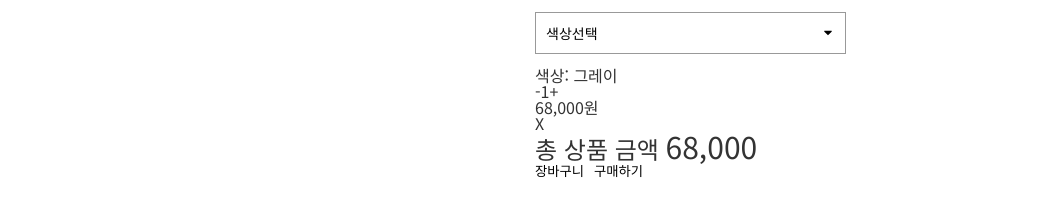
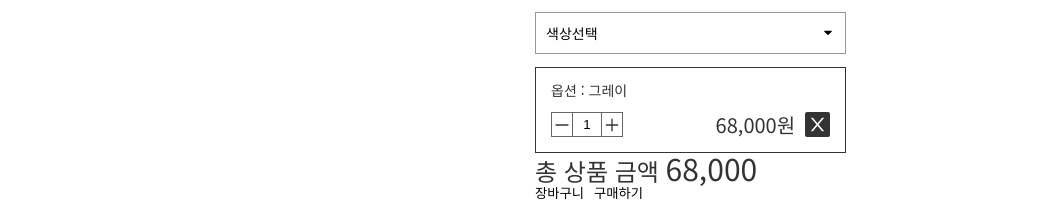
Before and after one commit to Develing1991/dev-shop, a Next.js app: page /products/productDetail in a window 1280 px wide. Shown: the part 619-820 px from the top of the page, without its empty margins (115-1164 px from the left). Built offline with nearby package versions, Linux system fonts and the light colour scheme.

Commit message:
selected option 추가

```diff
--- a/pages/products/productDetail/index.tsx
+++ b/pages/products/productDetail/index.tsx
@@ -1,4 +1,5 @@
 import DropDownMenu from "@/src/pages/products/productDetail/components/DropDownMenu";
+import SelectedOption from "@/src/pages/products/productDetail/components/SelectedOption";
 import * as S from "@/src/pages/products/productDetail/ProductDetailPage.styles";
 import { useState } from "react";
 export default function ProductDetailPage() {
@@ -87,14 +88,7 @@ export default function ProductDetailPage() {
             </div>
             {/* SelectedProduct */}
             <div className="select-prod">
-              <div>색상: 그레이</div>
-              <div>
-                <span>-</span>
-                <span>1</span>
-                <span>+</span>
-              </div>
-              <div>68,000원</div>
-              <div>X</div>
+              <SelectedOption />
             </div>
             <div className="total">
               총 상품 금액 <span className="ammount">68,000</span>
--- /dev/null
+++ b/src/pages/products/productDetail/components/SelectedOption.styles.ts
@@ -0,0 +1,61 @@
+import { IconType } from "react-icons/lib";
+import styled from "@emotion/styled";
+import { AiOutlinePlus, AiOutlineMinus, AiOutlineClose } from "react-icons/ai";
+export const SelectedOption = styled.div`
+  border: 1px solid var(--color-gray-5);
+
+  padding: 15px;
+
+  .value {
+    font-size: var(--text-sm);
+    margin-bottom: 15px;
+  }
+  .control-group {
+    display: flex;
+    justify-content: space-between;
+  }
+  .control__left {
+    display: flex;
+    align-items: center;
+    border: 1px solid var(--color-gray-3);
+  }
+  .control__left .count {
+    height: 100%;
+    padding: 0;
+    text-align: center;
+    width: 30px;
+    border-left: 1px solid var(--color-gray-3);
+    border-right: 1px solid var(--color-gray-3);
+  }
+  .control__right {
+    display: flex;
+    align-items: center;
+    gap: 10px;
+  }
+  .control__right .price {
+    font-size: var(--text-xl);
+  }
+`;
+
+export const PlusIcon = styled(CommStyled(AiOutlinePlus))``;
+export const MinusIcon = styled(CommStyled(AiOutlineMinus))``;
+export const CloseIcon = styled(CommStyled(AiOutlineClose))`
+  background-color: var(--color-gray-5);
+  width: 25px;
+  height: 25px;
+  padding: 2px;
+  color: var(--color-white);
+  &:hover {
+    opacity: 0.8;
+  }
+`;
+
+function CommStyled(Icon: IconType) {
+  return styled(Icon)`
+    border-radius: 2px;
+    width: 20px;
+    height: 20px;
+    padding: 1px;
+    cursor: pointer;
+  `;
+}
--- /dev/null
+++ b/src/pages/products/productDetail/components/SelectedOption.tsx
@@ -0,0 +1,20 @@
+import React from "react";
+import * as S from "./SelectedOption.styles";
+export default function SelectedOption() {
+  return (
+    <S.SelectedOption>
+      <div className="value">옵션 : 그레이</div>
+      <div className="control-group">
+        <div className="control__left">
+          <S.MinusIcon />
+          <input type="text" className="count" defaultValue={1} />
+          <S.PlusIcon />
+        </div>
+        <div className="control__right">
+          <div className="price">68,000원</div>
+          <S.CloseIcon />
+        </div>
+      </div>
+    </S.SelectedOption>
+  );
+}
--- a/src/pages/products/productDetail/components/SelectedProduct.tsx
+++ /dev/null
@@ -1,5 +0,0 @@
-import React from "react";
-
-export default function SelectedProduct() {
-  return <div>SelectedProduct</div>;
-}
```
